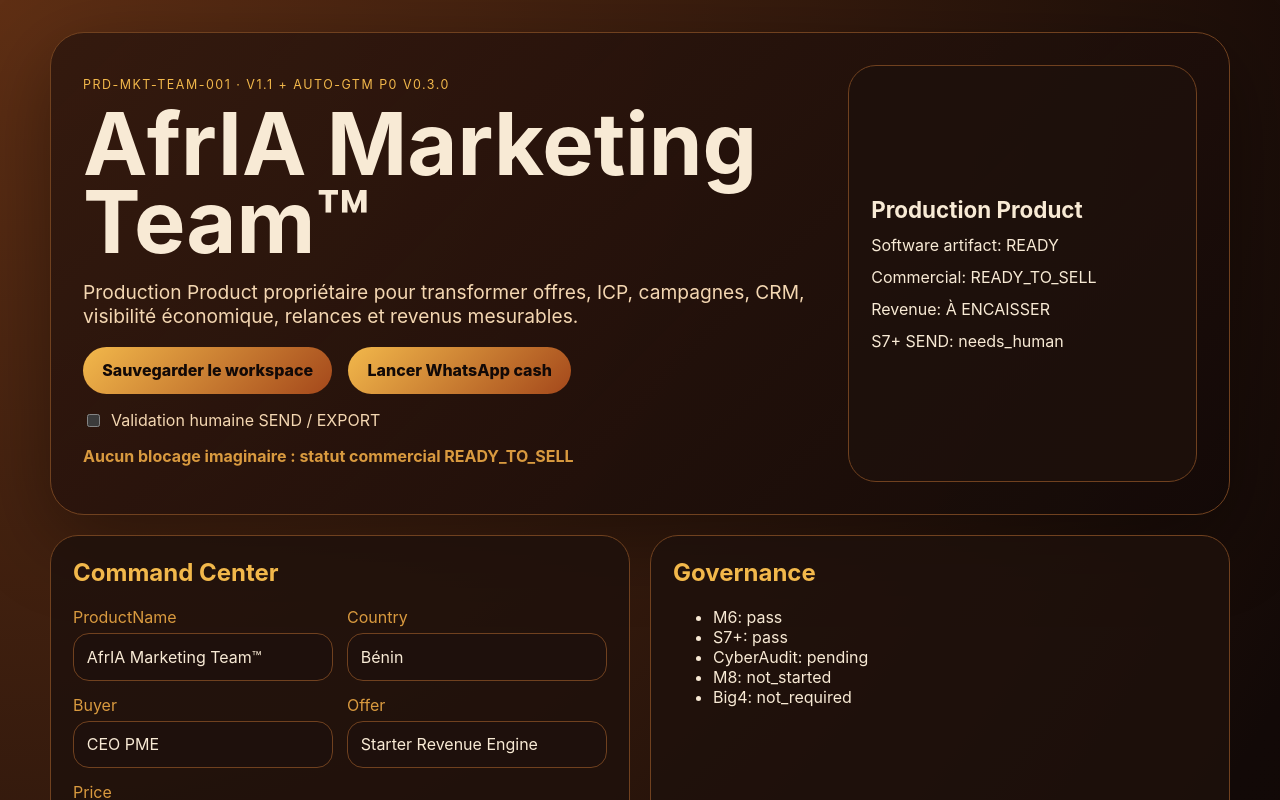
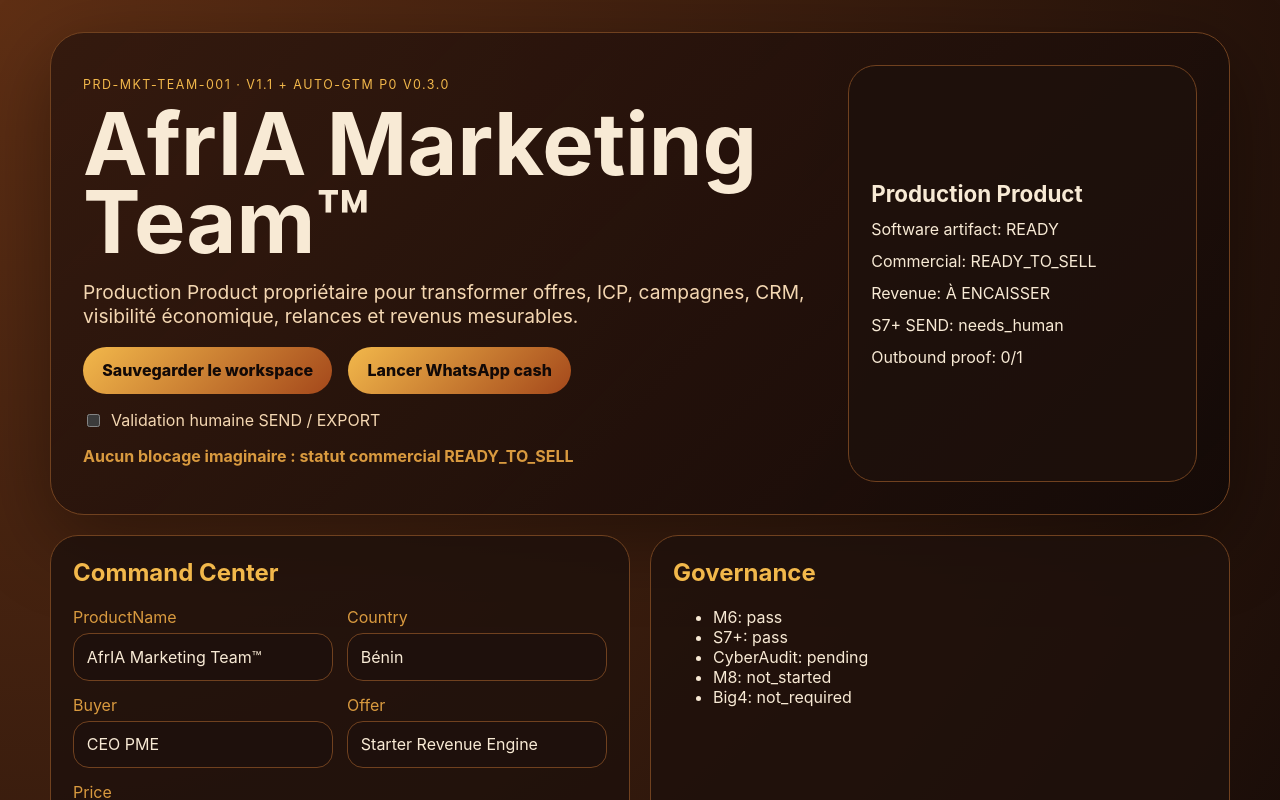
Before and after one commit to lanickbusiness1/newlife, a React (Vite) app in the folder apps/afria-marketing-team/frontend/: page / in a window 1280 px wide. Shown: the top 800 px of the page. Built offline with nearby package versions, Linux system fonts and the light colour scheme.

Commit message:
feat(marketing): surface outbound evidence cockpit

```diff
--- a/apps/afria-marketing-team/frontend/src/App.tsx
+++ b/apps/afria-marketing-team/frontend/src/App.tsx
@@ -3,6 +3,14 @@ import { CASH_ACTIVATION, buildWhatsAppActivationLink, summarizeDayOneTarget } f
 import { AGENTS, generateLeadEnginePlan, runAgent } from "./agents";
 import { CANONICAL_PRODUCT, CRM_STAGES, PRODUCT_SECTIONS, type AgentContext } from "./domain";
 import { exportEvidenceJson, exportHtmlReport, exportMarketingPlanMarkdown } from "./exporters";
+import {
+  OUTBOUND_EVIDENCE_GATE,
+  buildOutboundDraft,
+  canTransitionOutboundStatus,
+  classifyChannelActivation,
+  summarizeOutboundEvidence,
+  type ProspectOutboundRecord
+} from "./outboundEvidenceGate";
 import { simulatePolicy } from "./policy";
 import { assessProductionReadiness, calculateRevenueMath } from "./revenueEngine";
 import { saveWorkspace } from "./storage";
@@ -51,6 +59,24 @@ const initialVisibility: VisibilityAssessment = {
   investorPresence: 5
 };
 
+const initialOutboundRecords: ProspectOutboundRecord[] = [
+  {
+    id: "lot-a-001",
+    leadName: "Prospect réel Lot A",
+    company: "Entreprise cible",
+    country: "Bénin",
+    segment: "PME",
+    channel: "whatsapp",
+    status: "prepared",
+    offer: "Starter Revenue Engine",
+    amountFcfa: 49900,
+    phone: "+229 61 10 73 73",
+    message:
+      "Bonjour, je vous propose un diagnostic express AfrIA Marketing Team™ pour clarifier votre offre, vos messages et votre relance commerciale en 48h.",
+    evidenceRefs: []
+  }
+];
+
 export default function App() {
   const [context, setContext] = useState(initialContext);
   const [visibilityInput, setVisibilityInput] = useState(initialVisibility);
@@ -62,6 +88,13 @@ export default function App() {
     () => assessEnterpriseVisibility({ ...visibilityInput, country: context.country }),
     [visibilityInput, context.country]
   );
+  const outboundDraft = useMemo(() => buildOutboundDraft(initialOutboundRecords[0]), []);
+  const outboundSummary = useMemo(() => summarizeOutboundEvidence(initialOutboundRecords), []);
+  const outboundTransition = useMemo(
+    () => canTransitionOutboundStatus(initialOutboundRecords[0], "sent"),
+    []
+  );
+  const whatsappActivation = classifyChannelActivation("whatsapp", false);
   const revenue = calculateRevenueMath({ presentations: 10000, expectedSalesPerHundred: 4, averagePrice: 49900 });
   const readiness = assessProductionReadiness({
     offerReady: true,
@@ -95,7 +128,14 @@ export default function App() {
       revenue,
       readiness,
       visibility,
-      cashActivation: CASH_ACTIVATION
+      cashActivation: CASH_ACTIVATION,
+      outboundEvidence: {
+        gate: OUTBOUND_EVIDENCE_GATE,
+        draft: outboundDraft,
+        summary: outboundSummary,
+        transition: outboundTransition,
+        channel: whatsappActivation
+      }
     });
     setSaved(`Sauvegardé ${record.savedAt}`);
   }
@@ -120,6 +160,7 @@ export default function App() {
           <span>Commercial: {readiness.commercialStatus}</span>
           <span>Revenue: {readiness.productionRevenueReady ? "CASH_PROVEN" : "À ENCAISSER"}</span>
           <span>S7+ SEND: {sendPolicy.state}</span>
+          <span>Outbound proof: {outboundSummary.sentWithProof}/{outboundSummary.totalProspects}</span>
         </aside>
       </section>
 
@@ -199,6 +240,25 @@ export default function App() {
       </section>
 
       <section className="grid">
+        <article className="panel wide">
+          <h2>{OUTBOUND_EVIDENCE_GATE.name}</h2>
+          <p>{OUTBOUND_EVIDENCE_GATE.doctrine}</p>
+          <div className="evidence-grid">
+            <div><b>Prospects</b><span>{outboundSummary.totalProspects}</span></div>
+            <div><b>Préparés sans preuve</b><span>{outboundSummary.preparedWithoutSendProof}</span></div>
+            <div><b>Envoyés prouvés</b><span>{outboundSummary.sentWithProof}</span></div>
+            <div><b>Réponses prouvées</b><span>{outboundSummary.repliesWithProof}</span></div>
+            <div><b>Paiements prouvés</b><span>{outboundSummary.paymentsWithProof}</span></div>
+          </div>
+          <p>Transition vers Message envoyé : <b>{outboundTransition.allowed ? "autorisée" : "refusée sans preuve"}</b></p>
+          <p>{outboundTransition.reason}</p>
+          <p>Canal WhatsApp : <b>{whatsappActivation.status}</b> · blocage produit : <b>{whatsappActivation.productBlocked ? "oui" : "non"}</b></p>
+          <a className="button-link" href={outboundDraft} target="_blank" rel="noreferrer">Ouvrir brouillon WhatsApp prouvé</a>
+          <ul>{OUTBOUND_EVIDENCE_GATE.strictRules.map(rule => <li key={rule}>{rule}</li>)}</ul>
+        </article>
+      </section>
+
+      <section className="grid">
         <article className="panel">
           <h2>Cash Activation</h2>
           <p>{CASH_ACTIVATION.noImaginaryBlockersRule}</p>
@@ -218,6 +278,7 @@ export default function App() {
           <details><summary>JSON evidence</summary><pre>{exportEvidenceJson(exportPayload)}</pre></details>
           <details><summary>HTML report</summary><pre>{exportHtmlReport(exportPayload)}</pre></details>
           <details><summary>Enterprise visibility evidence</summary><pre>{JSON.stringify(visibility, null, 2)}</pre></details>
+          <details><summary>Outbound evidence gate</summary><pre>{JSON.stringify({ outboundSummary, outboundTransition, whatsappActivation }, null, 2)}</pre></details>
         </article>
       </section>
 
```
